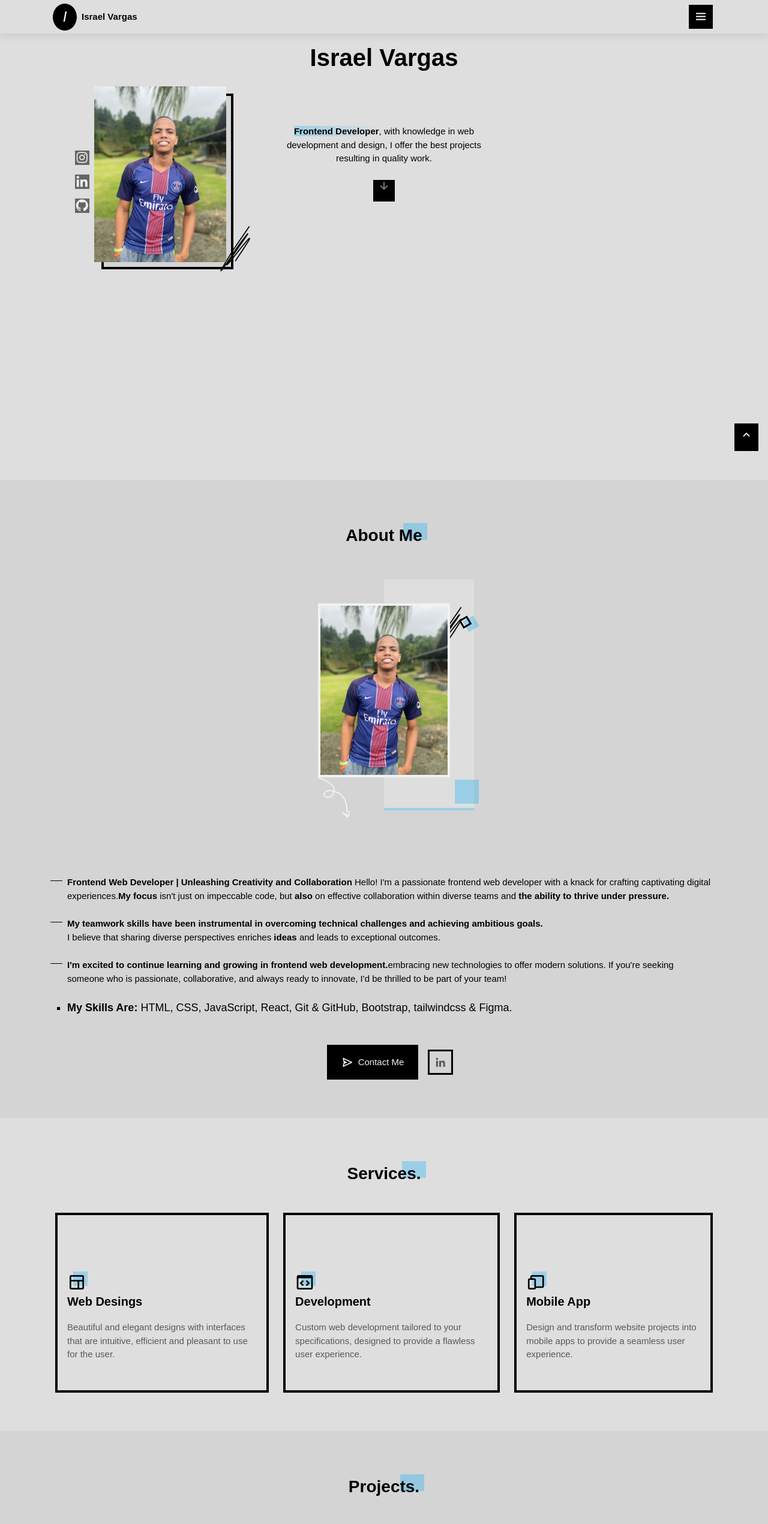
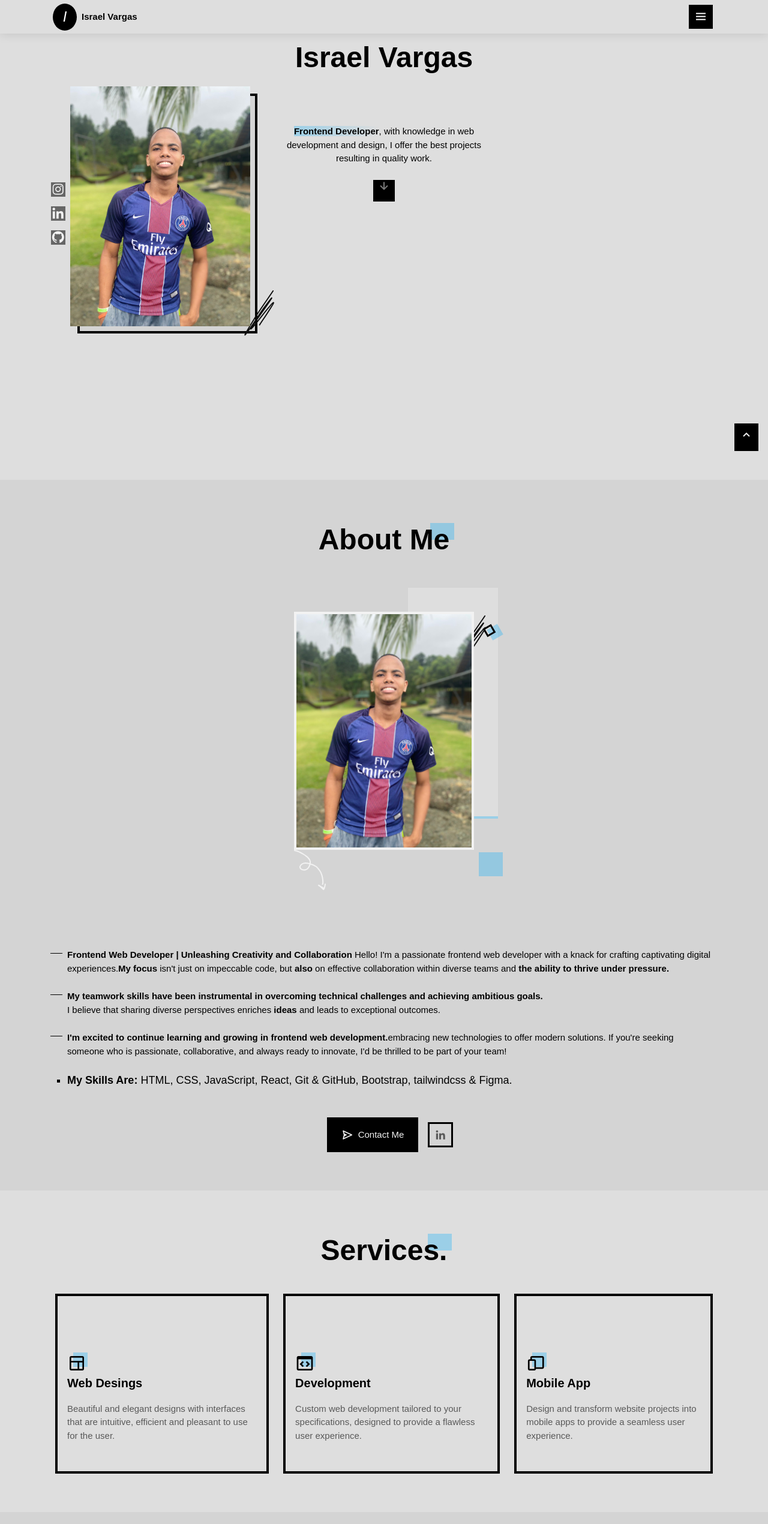
Before and after one commit to IsraelDev-var/my-portafolio, a React (Vite) app: page / in a window 1280 px wide. Shown: the top 2541 px of the page at 60% size. Built offline with nearby package versions, Linux system fonts and the light colour scheme; a web font is replaced by a local one.

Commit message:
Areglado el md

```diff
--- a/src/components/About.jsx
+++ b/src/components/About.jsx
@@ -2,12 +2,12 @@ const About = () => {
   return (
     <section className="about  section" id="about">
         <div className="about__container container grid">
-            <h2 className="section__title-1">
+            <h2 className="section__title-1 md:text-5xl">
                 <span>About Me</span>
             </h2>
 
             <div className="about__perfil">
-              <div className="about__image">
+              <div className="about__image md:w-[300px]  ">
                 <img src="/images/img-perfil1.jpg" alt="img" className="about__img" />
 
                 <div className="about__shadow"></div>
--- a/src/components/Contact.jsx
+++ b/src/components/Contact.jsx
@@ -15,6 +15,7 @@ const Contact = () => {
       emailjs.sendForm('service_tpdtc2m', 'template_j4rtg54', form.current, 'tmQR9k3ODVVeo_1J7')
         .then((result) => {
             console.log(result.text);
+            e.target.reset()
 
         }, (error) => {
             console.log(error.text);
@@ -30,7 +31,7 @@ const Contact = () => {
   return (
     <section className="contact " id="contact" >
 
-      <div className="contact__container container grid">
+      <div className="contact__container container grid__container">
         <div className="contact__dat">
           <h2 className="section__title-2">
             <span>Contact Me.</span>
--- a/src/components/Home.jsx
+++ b/src/components/Home.jsx
@@ -2,11 +2,11 @@ const Home = () => {
   return (
     <section className="home section p-2 h-screen" id="home">
         <div className="home__container md:grid-cols-3    container grid__container">
-            <h1  className="home__name md:col-span-3">
+            <h1  className="home__name md:text-5xl md:col-span-3">
                 Israel Vargas
             </h1>
             <div className="home__perfil md:col-start-1 md:col-end-2">
-            <div className="home__image">
+            <div className="home__image md:w-[300px]">
                 <img src="/images/img-perfil1.jpg" alt="img" className="home__img" />
             </div>
             <div className="home__swadow ">
--- a/src/components/Nav.jsx
+++ b/src/components/Nav.jsx
@@ -1,6 +1,6 @@
 import { useState } from "react"
 import ShowMenu from "./ShowMenu"
-import { darkmode } from "../utils/darkMode"
+
 
 const Nav = () => {
     const [isShowMenu, setIsShowMenu] = useState(true)
--- a/src/components/Projects.jsx
+++ b/src/components/Projects.jsx
@@ -4,7 +4,7 @@ const Projects = () => {
 
   return (
     <section className="projects section" id="projects">
-        <h2 className="section__title-1">
+        <h2 className="section__title-1 md:text-5xl">
             <span>Projects.</span>
         </h2>
         <div className="projects__container  container grid">
--- a/src/components/Services.jsx
+++ b/src/components/Services.jsx
@@ -1,7 +1,7 @@
 const Services = () => {
   return (
     <section className="services section" id="services">
-        <h2 className="section__title-2">
+        <h2 className="section__title-2 md:text-5xl">
             <span>Services.</span>
         </h2>
         <div className="services__container container grid md:flex">
```
